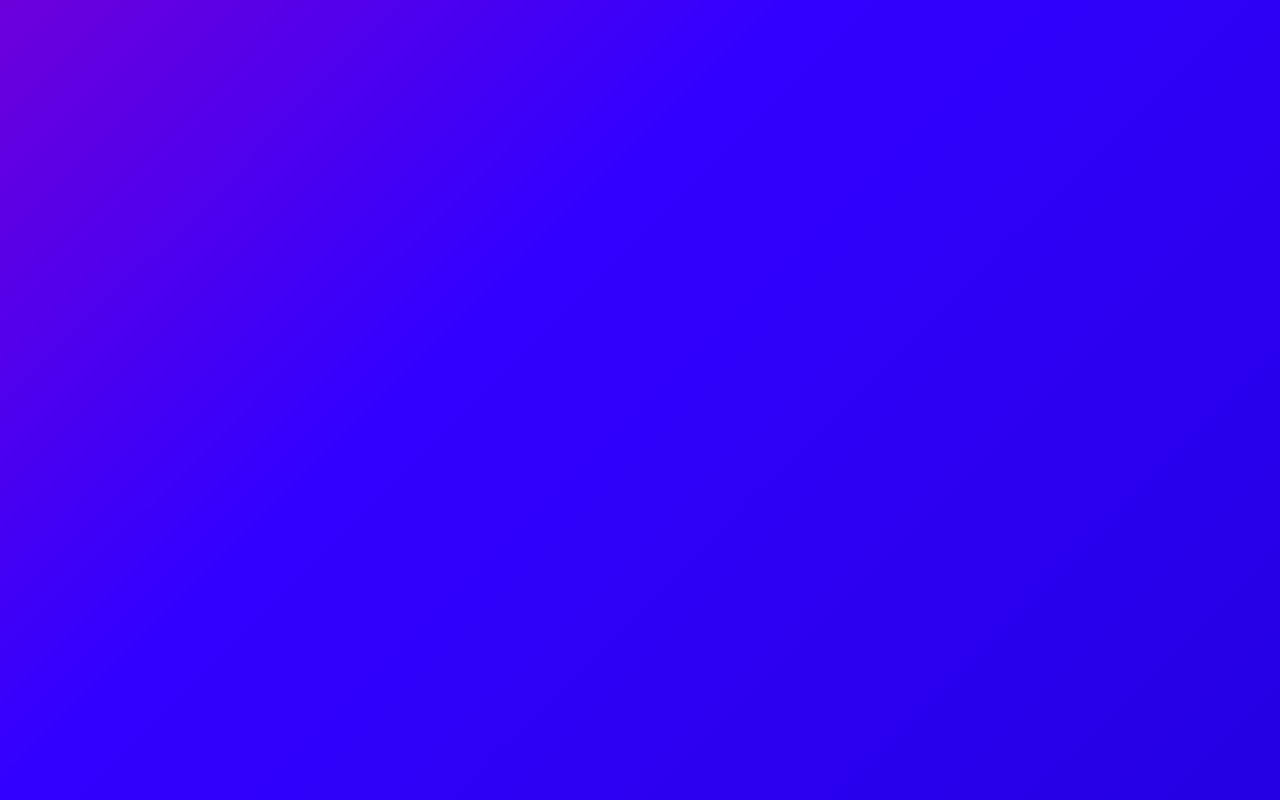
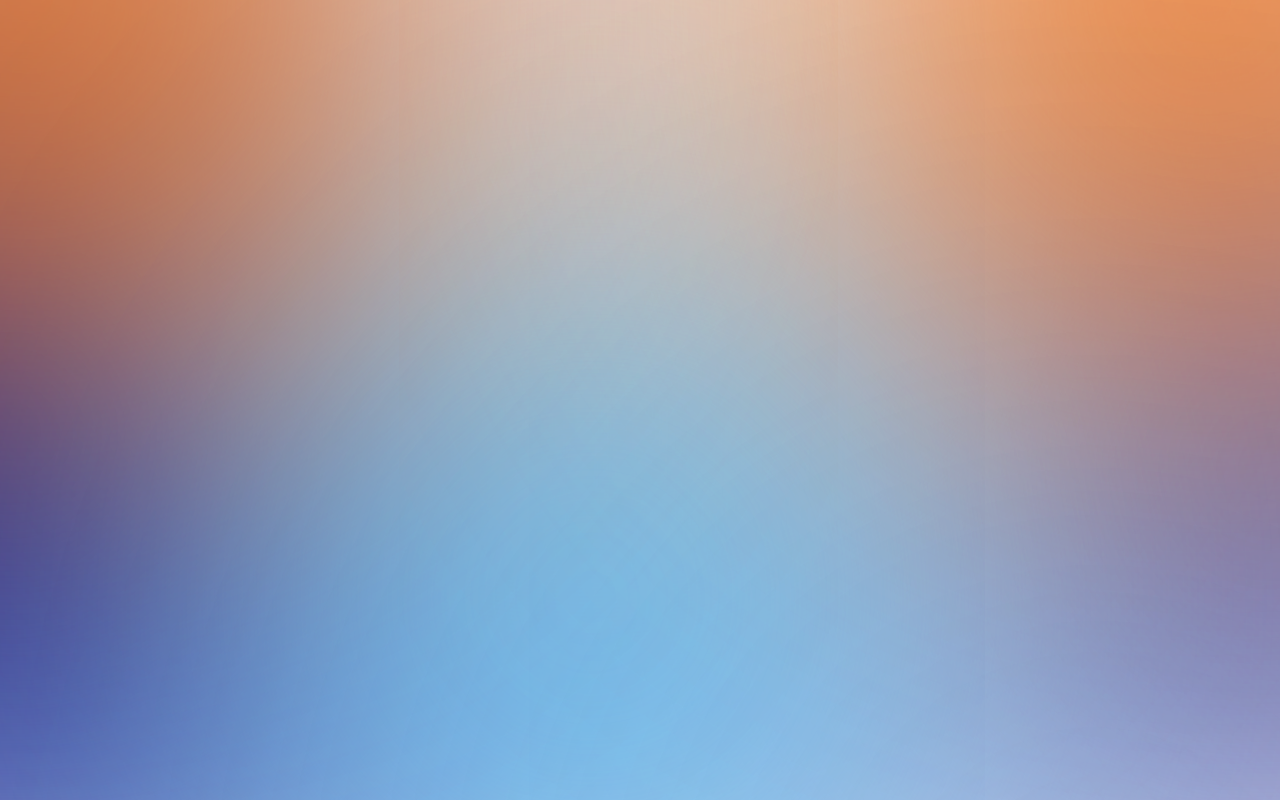
Before and after one commit to AhmadAmin/GoalGrindQuiz, a plain HTML site: page index.html in a window 1280 px wide. Drawn offline with Linux system fonts and the light colour scheme.

Commit message:
added background

```diff
--- a/index.html
+++ b/index.html
@@ -6,6 +6,18 @@
   <title>GoalGrind - Unlock Your Potential</title>
   <link rel="stylesheet" href="css/styles.css">
   <link rel="icon" type="image/png" href="assets/images/favicon.png">
+  <style>
+    body.landing-page {
+      margin: 0;
+      padding: 0;
+      min-height: 100vh;
+      background-image: url('assets/images/backgrounds/addonbg.svg'), url('assets/images/backgrounds/mainbg.svg');
+      background-position: center;
+      background-size: cover;
+      background-repeat: no-repeat;
+      overflow-x: hidden;
+    }
+  </style>
 </head>
 <body class="landing-page">
 </body>
```
Also changed, not shown: assets/images/backgrounds/addonbg.svg (added), assets/images/backgrounds/mainbg.svg (renamed from assets/images/backgrounds/landingpage_background.svg).
